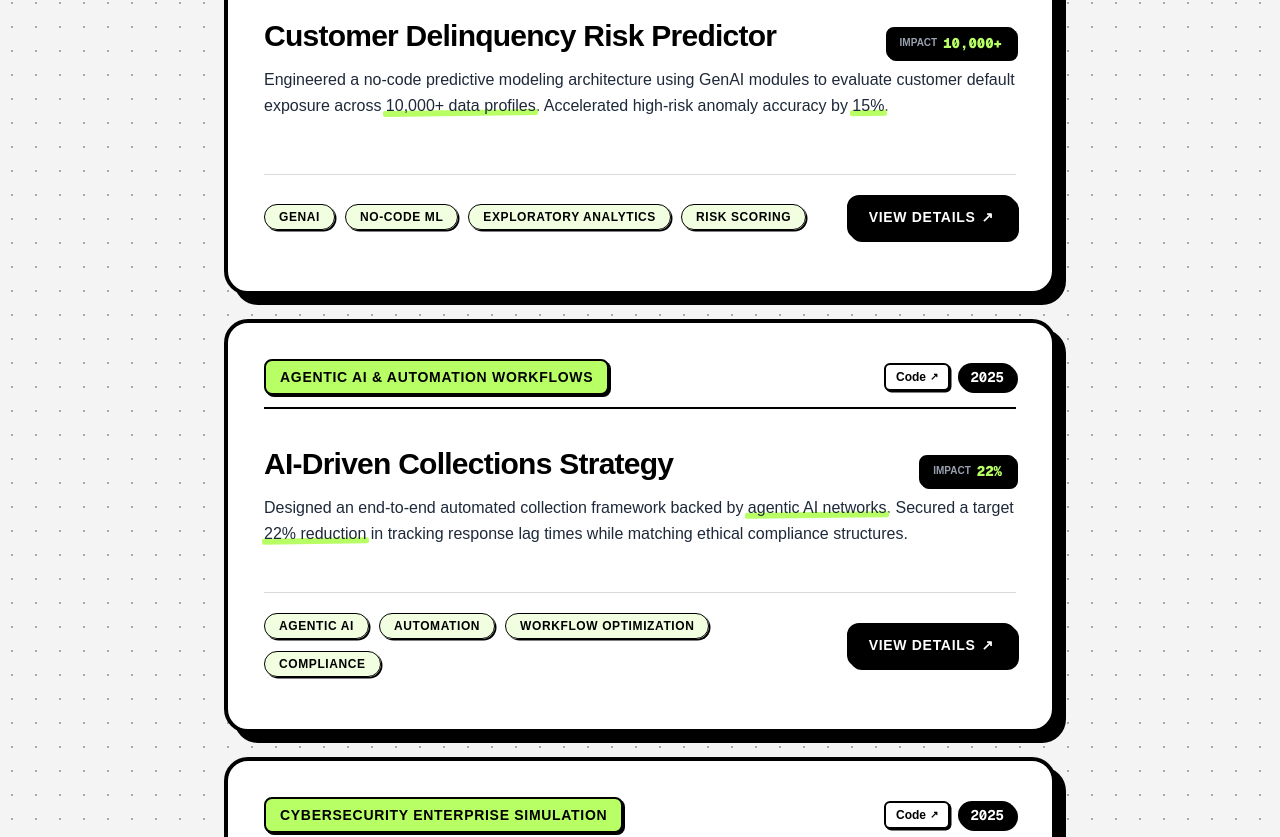
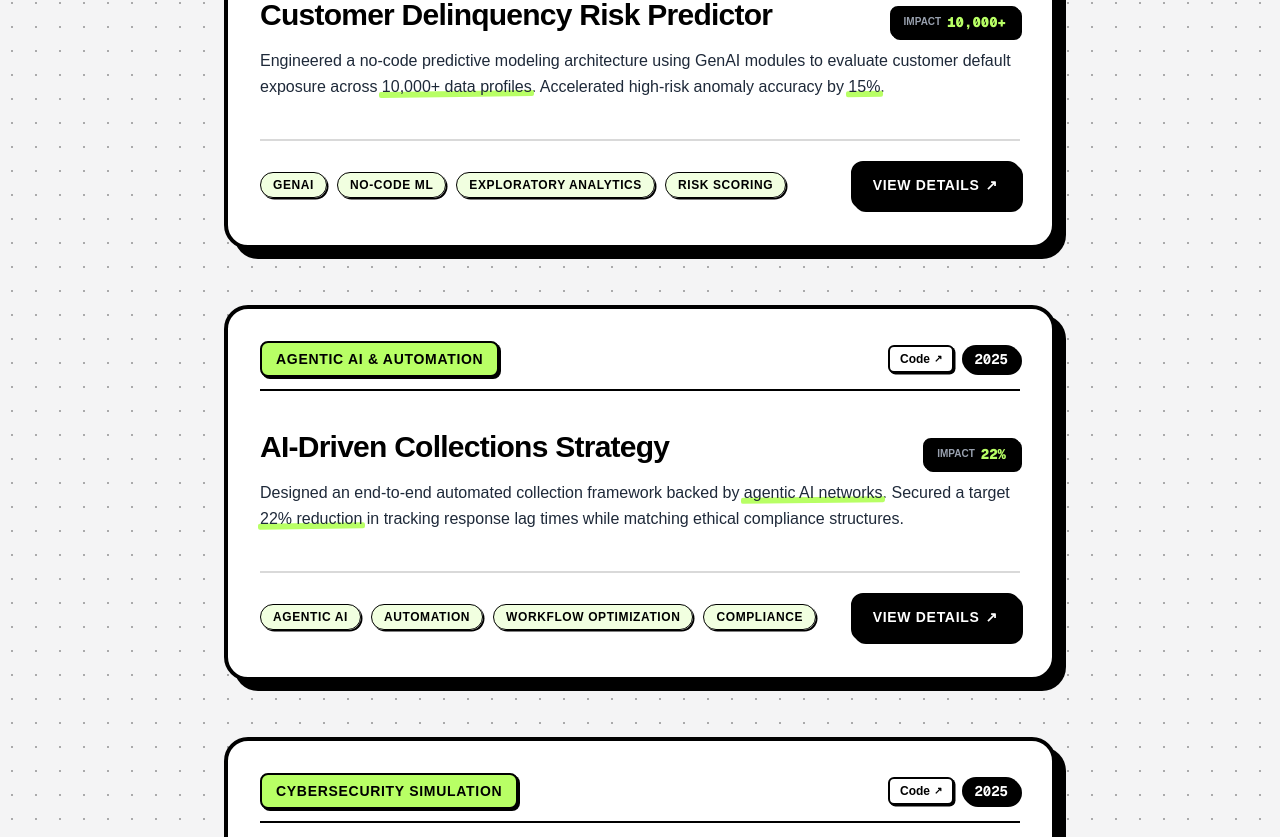
Before and after one commit to shivamjha2o/pf2, a Next.js app: page / in a window 1280 px wide. Shown: the part 2105-2942 px from the top of the page. Built offline with nearby package versions, Linux system fonts and the light colour scheme.

Commit message:
fix(mobile): optimize project card stacking and eliminate mobile scroll vibration

```diff
--- a/src/components/Projects.tsx
+++ b/src/components/Projects.tsx
@@ -43,7 +43,7 @@ const projectsData: ProjectDetail[] = [
   {
     id: 2,
     title: 'AI-Driven Collections Strategy',
-    category: 'Agentic AI & Automation Workflows',
+    category: 'Agentic AI & Automation',
     year: '2025',
     metricValue: 22,
     metricSuffix: '%',
@@ -67,7 +67,7 @@ const projectsData: ProjectDetail[] = [
   {
     id: 3,
     title: 'IAM Security Framework',
-    category: 'Cybersecurity Enterprise Simulation',
+    category: 'Cybersecurity Simulation',
     year: '2025',
     metricValue: 3,
     metricSuffix: ' Domains',
@@ -104,7 +104,7 @@ const Projects = () => {
   };
 
   return (
-    <section id="projects" className="pt-16 pb-28 sm:pt-24 sm:pb-36 bg-transparent text-black relative">
+    <section id="projects" className="pt-14 pb-20 sm:pt-24 sm:pb-32 bg-transparent text-black relative">
       <div className="max-w-4xl mx-auto px-4 sm:px-6 lg:px-8 relative z-10">
 
         {/* Section Header */}
@@ -126,7 +126,7 @@ const Projects = () => {
           whileInView={{ opacity: 1, y: 0 }}
           viewport={{ once: true, margin: "-40px" }}
           transition={{ duration: 0.6, delay: 0.1, ease: "easeOut" }}
-          className="grid grid-cols-2 md:grid-cols-4 gap-3 sm:gap-4 mb-12 sm:mb-16"
+          className="grid grid-cols-2 md:grid-cols-4 gap-3 sm:gap-4 mb-10 sm:mb-14"
         >
           {statsData.map((stat, i) => (
             <StatCard
@@ -145,34 +145,25 @@ const Projects = () => {
           whileInView={{ opacity: 1, y: 0 }}
           viewport={{ once: true, margin: "-50px" }}
           transition={{ duration: 0.6, delay: 0.15, ease: "easeOut" }}
-          className="w-full mb-6 sm:mb-10"
+          className="w-full"
         >
-          <ScrollStack
-            useWindowScroll={true}
-            itemDistance={60}
-            itemScale={0.04}
-            itemStackDistance={25}
-            stackPosition="20%"
-            scaleEndPosition="12%"
-            baseScale={0.9}
-            blurAmount={0}
-          >
-            {projectsData.map((project) => (
-              <ScrollStackItem key={project.id} itemClassName="!my-6">
+          <ScrollStack>
+            {projectsData.map((project, index) => (
+              <ScrollStackItem key={project.id} index={index}>
                 <SpotlightCard
                   enableTilt={true}
-                  maxTilt={7}
-                  spotlightColor="rgba(184, 255, 101, 0.35)"
+                  maxTilt={6}
+                  spotlightColor="rgba(184, 255, 101, 0.3)"
                   className="w-full h-full"
                 >
-                  {/* Uniform Height Flex Layout */}
-                  <div className="flex flex-col justify-between h-full min-h-[360px] sm:min-h-[330px]">
+                  {/* Uniform Height Flex Layout with Responsive Breathing Room */}
+                  <div className="flex flex-col justify-between h-full min-h-[320px] sm:min-h-[300px]">
                     {/* Top Meta Bar with Category, Year & Direct GitHub Repo Badge */}
-                    <div className="flex justify-between items-center gap-2 mb-4 pb-3 border-b-2 border-black">
-                      <span className="text-xs sm:text-sm font-black uppercase tracking-wider text-black bg-[#B8FF65] px-3.5 py-1.5 border-2 border-black rounded-lg shadow-[2px_2px_0px_0px_rgba(0,0,0,1)]">
+                    <div className="flex justify-between items-center gap-2 mb-3 sm:mb-4 pb-3 border-b-2 border-black">
+                      <span className="text-[11px] sm:text-xs md:text-sm font-black uppercase tracking-wider text-black bg-[#B8FF65] px-2.5 sm:px-3.5 py-1 sm:py-1.5 border-2 border-black rounded-lg shadow-[2px_2px_0px_0px_rgba(0,0,0,1)] truncate max-w-[62%] sm:max-w-none">
                         {project.category}
                       </span>
-                      <div className="flex items-center gap-2">
+                      <div className="flex items-center gap-2 shrink-0">
                         <a
                           href={project.githubUrl || "https://github.com/shivamjha2o"}
                           target="_blank"
@@ -183,45 +174,47 @@ const Projects = () => {
                           <span>Code</span>
                           <span className="text-[10px] group-hover/link:translate-x-0.5 group-hover/link:-translate-y-0.5 transition-transform">↗</span>
                         </a>
-                        <span className="font-mono text-xs sm:text-sm font-bold bg-black text-white px-3 py-1 rounded-full shadow-[2px_2px_0px_0px_rgba(0,0,0,1)]">
+                        <span className="font-mono text-xs sm:text-sm font-bold bg-black text-white px-2.5 sm:px-3 py-1 rounded-full shadow-[2px_2px_0px_0px_rgba(0,0,0,1)]">
                           {project.year}
                         </span>
                       </div>
                     </div>
 
                     {/* Title & Metric & Description with Vertical Balance */}
-                    <div className="my-auto py-2">
-                      <div className="flex flex-col sm:flex-row sm:items-baseline justify-between gap-2 mb-2">
-                        <h3 className="text-xl sm:text-3xl font-black tracking-tight">{project.title}</h3>
-                        <div className="bg-black text-[#B8FF65] border-2 border-black px-3 py-1 rounded-lg shadow-[2px_2px_0px_0px_rgba(0,0,0,1)] self-start sm:self-auto shrink-0 flex items-center gap-1.5">
-                          <span className="text-[10px] font-bold uppercase text-gray-400">Impact</span>
+                    <div className="my-auto py-1 sm:py-2">
+                      <div className="flex flex-col sm:flex-row sm:items-baseline justify-between gap-2 mb-2 sm:mb-2.5">
+                        <h3 className="text-lg sm:text-2xl md:text-3xl font-black tracking-tight leading-snug text-black">
+                          {project.title}
+                        </h3>
+                        <div className="bg-black text-[#B8FF65] border-2 border-black px-2.5 sm:px-3 py-1 rounded-lg shadow-[2px_2px_0px_0px_rgba(0,0,0,1)] self-start sm:self-auto shrink-0 flex items-center gap-1.5">
+                          <span className="text-[10px] font-black uppercase text-gray-400">Impact</span>
                           <AnimatedCounter value={project.metricValue} suffix={project.metricSuffix} className="text-xs sm:text-sm" />
                         </div>
                       </div>
-                      <p className="text-gray-800 text-sm sm:text-base font-medium leading-relaxed" dangerouslySetInnerHTML={{ __html: project.desc }}></p>
+                      <p className="text-gray-800 text-[13.5px] sm:text-base font-medium leading-relaxed" dangerouslySetInnerHTML={{ __html: project.desc }}></p>
                     </div>
 
                     {/* Divider Line with Generous Spacing */}
-                    <div className="w-full h-[1.5px] bg-black/15 mt-6 mb-5" />
+                    <div className="w-full h-[1.5px] bg-black/15 my-3.5 sm:my-5" />
 
                     {/* Bottom Tags & Case Study CTA */}
-                    <div className="flex flex-col sm:flex-row sm:items-center justify-between gap-4 pb-2 sm:pb-3">
+                    <div className="flex flex-col sm:flex-row sm:items-center justify-between gap-3.5 sm:gap-4">
                       {/* High-Contrast Enhanced Tag Pills */}
-                      <div className="flex flex-wrap items-center gap-x-2.5 gap-y-3">
+                      <div className="flex flex-wrap items-center gap-1.5 sm:gap-2.5">
                         {project.tags.map(tag => (
                           <span
                             key={tag}
-                            className="bg-[#B8FF65]/20 hover:bg-[#B8FF65] text-black font-extrabold text-[11px] sm:text-xs px-3.5 py-1.5 border border-black rounded-full uppercase tracking-wider transition-all duration-200 shadow-[1.5px_1.5px_0px_0px_rgba(0,0,0,1)] hover:-translate-y-0.5 cursor-default leading-none"
+                            className="bg-[#B8FF65]/20 hover:bg-[#B8FF65] text-black font-extrabold text-[10.5px] sm:text-xs px-3 py-1 sm:py-1.5 border border-black rounded-full uppercase tracking-wider transition-all duration-200 shadow-[1.5px_1.5px_0px_0px_rgba(0,0,0,1)] hover:-translate-y-0.5 cursor-default leading-none"
                           >
                             {tag}
                           </span>
                         ))}
                       </div>
 
-                      {/* View Details Button with External Link Indicator */}
+                      {/* View Details Button */}
                       <button
                         onClick={() => handleOpenDetails(project)}
-                        className="bg-black hover:bg-[#B8FF65] text-white hover:text-black font-black text-xs sm:text-sm uppercase tracking-wider px-5 py-2.5 rounded-xl border-2 border-black transition-colors shadow-[3px_3px_0px_0px_rgba(0,0,0,1)] active:translate-x-0.5 active:translate-y-0.5 self-start sm:self-auto shrink-0 flex items-center gap-1.5 group cursor-pointer"
+                        className="w-full sm:w-auto justify-center bg-black hover:bg-[#B8FF65] text-white hover:text-black font-black text-xs sm:text-sm uppercase tracking-wider px-5 py-2.5 sm:py-3 rounded-xl border-2 border-black transition-all shadow-[3px_3px_0px_0px_rgba(0,0,0,1)] active:translate-x-0.5 active:translate-y-0.5 shrink-0 flex items-center gap-1.5 group cursor-pointer"
                       >
                         <span>View Details</span>
                         <span className="group-hover:translate-x-1 transition-transform">↗</span>
--- a/src/components/ScrollStack.tsx
+++ b/src/components/ScrollStack.tsx
@@ -1,25 +1,42 @@
 "use client";
 
-import React, { useLayoutEffect, useRef, useCallback } from 'react';
+import React from 'react';
 import type { ReactNode } from 'react';
-import Lenis from 'lenis';
 
 export interface ScrollStackItemProps {
   itemClassName?: string;
   children: ReactNode;
+  index?: number;
+  topOffset?: string | number;
 }
 
-export const ScrollStackItem: React.FC<ScrollStackItemProps> = ({ children, itemClassName = '' }) => (
+export const ScrollStackItem: React.FC<ScrollStackItemProps> = ({
+  children,
+  itemClassName = '',
+  index = 0,
+  topOffset
+}) => {
+  // Responsive sticky top offset: ensures cards stack nicely on both mobile and desktop
+  // Card 0 sticks at top, Card 1 stacks slightly below, Card 2 stacks further below
+  const stickyTop =
+    topOffset !== undefined
+      ? typeof topOffset === 'number'
+        ? `${topOffset}px`
+        : topOffset
+      : `calc(clamp(70px, 9vh, 92px) + ${index} * clamp(14px, 2vh, 22px))`;
+
+  return (
     <div
-    className={`scroll-stack-card relative w-full my-6 sm:my-8 p-6 sm:p-9 pb-8 sm:pb-10 rounded-2xl sm:rounded-3xl bg-white border-3 sm:border-4 border-black shadow-[6px_6px_0px_0px_rgba(0,0,0,1)] sm:shadow-[10px_10px_0px_0px_rgba(0,0,0,1)] box-border origin-top will-change-transform ${itemClassName}`.trim()}
+      className={`scroll-stack-card sticky w-full mb-8 sm:mb-14 p-4 sm:p-7 md:p-8 pb-6 sm:pb-8 md:pb-9 rounded-2xl sm:rounded-3xl bg-white border-3 sm:border-4 border-black shadow-[5px_5px_0px_0px_rgba(0,0,0,1)] sm:shadow-[8px_8px_0px_0px_rgba(0,0,0,1)] md:shadow-[10px_10px_0px_0px_rgba(0,0,0,1)] box-border transition-all duration-200 ${itemClassName}`.trim()}
       style={{
-      backfaceVisibility: 'hidden',
-      transformStyle: 'preserve-3d'
+        top: stickyTop,
+        zIndex: 10 + index,
       }}
     >
       {children}
     </div>
   );
+};
 
 interface ScrollStackProps {
   className?: string;
@@ -40,322 +57,20 @@ interface ScrollStackProps {
 const ScrollStack: React.FC<ScrollStackProps> = ({
   children,
   className = '',
-  itemDistance = 100,
-  itemScale = 0.03,
-  itemStackDistance = 30,
-  stackPosition = '20%',
-  scaleEndPosition = '10%',
-  baseScale = 0.85,
-  scaleDuration = 0.5,
-  rotationAmount = 0,
-  blurAmount = 0,
-  useWindowScroll = false,
-  onStackComplete
 }) => {
-  const scrollerRef = useRef<HTMLDivElement>(null);
-  const stackCompletedRef = useRef(false);
-  const animationFrameRef = useRef<number | null>(null);
-  const lenisRef = useRef<Lenis | null>(null);
-  const cardsRef = useRef<HTMLElement[]>([]);
-  const lastTransformsRef = useRef(new Map<number, any>());
-  const isUpdatingRef = useRef(false);
-
-  const calculateProgress = useCallback((scrollTop: number, start: number, end: number) => {
-    if (scrollTop < start) return 0;
-    if (scrollTop > end) return 1;
-    return (scrollTop - start) / (end - start);
-  }, []);
-
-  const parsePercentage = useCallback((value: string | number, containerHeight: number) => {
-    if (typeof value === 'string' && value.includes('%')) {
-      return (parseFloat(value) / 100) * containerHeight;
-    }
-    return parseFloat(value as string);
-  }, []);
-
-  const getScrollData = useCallback(() => {
-    if (useWindowScroll) {
-      return {
-        scrollTop: window.scrollY,
-        containerHeight: window.innerHeight,
-        scrollContainer: document.documentElement
-      };
-    } else {
-      const scroller = scrollerRef.current;
-      return {
-        scrollTop: scroller ? scroller.scrollTop : 0,
-        containerHeight: scroller ? scroller.clientHeight : 0,
-        scrollContainer: scroller
-      };
-    }
-  }, [useWindowScroll]);
-
-  const getElementOffset = useCallback(
-    (element: HTMLElement) => {
-      let top = 0;
-      let el: HTMLElement | null = element;
-      while (el && el !== document.body) {
-        top += el.offsetTop;
-        el = el.offsetParent as HTMLElement | null;
-      }
-      return top;
-    },
-    []
-  );
-
-  const updateCardTransforms = useCallback(() => {
-    if (!cardsRef.current.length || isUpdatingRef.current) return;
-
-    isUpdatingRef.current = true;
-
-    const { scrollTop, containerHeight } = getScrollData();
-    const stackPositionPx = parsePercentage(stackPosition, containerHeight);
-    const scaleEndPositionPx = parsePercentage(scaleEndPosition, containerHeight);
-
-    // Calculate the scroll point where the entire stack finishes assembly
-    const lastCard = cardsRef.current[cardsRef.current.length - 1];
-    const lastCardTop = lastCard ? getElementOffset(lastCard) : 0;
-    const stackEndScroll = lastCard
-      ? lastCardTop - stackPositionPx - itemStackDistance * (cardsRef.current.length - 1)
-      : 0;
-
-    cardsRef.current.forEach((card, i) => {
-      if (!card) return;
-
-      const cardTop = getElementOffset(card);
-      const triggerStart = cardTop - stackPositionPx - itemStackDistance * i;
-      const triggerEnd = cardTop - scaleEndPositionPx;
-      const pinStart = triggerStart;
-      const pinEnd = stackEndScroll;
-
-      const scaleProgress = calculateProgress(scrollTop, triggerStart, triggerEnd);
-      const targetScale = baseScale + i * itemScale;
-      const scale = 1 - scaleProgress * (1 - targetScale);
-      const rotation = rotationAmount ? i * rotationAmount * scaleProgress : 0;
-
-      let blur = 0;
-      if (blurAmount) {
-        let topCardIndex = 0;
-        for (let j = 0; j < cardsRef.current.length; j++) {
-          const jCardTop = getElementOffset(cardsRef.current[j]);
-          const jTriggerStart = jCardTop - stackPositionPx - itemStackDistance * j;
-          if (scrollTop >= jTriggerStart) {
-            topCardIndex = j;
-          }
-        }
-
-        if (i < topCardIndex) {
-          const depthInStack = topCardIndex - i;
-          blur = Math.max(0, depthInStack * blurAmount);
-        }
-      }
-
-      let translateY = 0;
-      if (scrollTop >= pinStart && scrollTop <= pinEnd) {
-        translateY = scrollTop - cardTop + stackPositionPx + itemStackDistance * i;
-      } else if (scrollTop > pinEnd) {
-        translateY = pinEnd - cardTop + stackPositionPx + itemStackDistance * i;
-      }
-
-      const newTransform = {
-        translateY: Math.round(translateY * 100) / 100,
-        scale: Math.round(scale * 1000) / 1000,
-        rotation: Math.round(rotation * 100) / 100,
-        blur: Math.round(blur * 100) / 100
-      };
-
-      const lastTransform = lastTransformsRef.current.get(i);
-      const hasChanged =
-        !lastTransform ||
-        Math.abs(lastTransform.translateY - newTransform.translateY) > 0.1 ||
-        Math.abs(lastTransform.scale - newTransform.scale) > 0.001 ||
-        Math.abs(lastTransform.rotation - newTransform.rotation) > 0.1 ||
-        Math.abs(lastTransform.blur - newTransform.blur) > 0.1;
-
-      if (hasChanged) {
-        const transform = `translate3d(0, ${newTransform.translateY}px, 0) scale(${newTransform.scale}) rotate(${newTransform.rotation}deg)`;
-        const filter = newTransform.blur > 0 ? `blur(${newTransform.blur}px)` : '';
-
-        card.style.transform = transform;
-        if (blurAmount) {
-          card.style.filter = filter;
-        }
-
-        lastTransformsRef.current.set(i, newTransform);
-      }
-    });
-
-    if (scrollTop >= stackEndScroll && !stackCompletedRef.current) {
-      stackCompletedRef.current = true;
-      onStackComplete?.();
-    } else if (scrollTop < stackEndScroll && stackCompletedRef.current) {
-      stackCompletedRef.current = false;
-    }
-
-    isUpdatingRef.current = false;
-  }, [
-    baseScale,
-    blurAmount,
-    calculateProgress,
-    getElementOffset,
-    getScrollData,
-    itemScale,
-    itemStackDistance,
-    onStackComplete,
-    parsePercentage,
-    rotationAmount,
-    scaleEndPosition,
-    stackPosition
-  ]);
-
-  const setupLenis = useCallback(() => {
-    if (useWindowScroll) {
-      const lenis = new Lenis({
-        duration: 1.2,
-        easing: t => Math.min(1, 1.001 - Math.pow(2, -10 * t)),
-        orientation: 'vertical',
-        gestureOrientation: 'vertical',
-        smoothWheel: true,
-        wheelMultiplier: 1,
-        touchMultiplier: 2,
-        infinite: false
-      });
-
-      lenisRef.current = lenis;
-
-      const raf = (time: number) => {
-        lenis.raf(time);
-        animationFrameRef.current = requestAnimationFrame(raf);
-      };
-
-      animationFrameRef.current = requestAnimationFrame(raf);
-
-      lenis.on('scroll', () => {
-        updateCardTransforms();
-      });
-
-      return () => {
-        if (animationFrameRef.current) {
-          cancelAnimationFrame(animationFrameRef.current);
-        }
-        lenis.destroy();
-      };
-    } else {
-      const scroller = scrollerRef.current;
-      if (!scroller) return;
-
-      const lenis = new Lenis({
-        wrapper: scroller,
-        content: scroller.querySelector('.scroll-stack-inner') as HTMLElement,
-        duration: 1.2,
-        easing: t => Math.min(1, 1.001 - Math.pow(2, -10 * t)),
-        orientation: 'vertical',
-        gestureOrientation: 'vertical',
-        smoothWheel: true,
-        wheelMultiplier: 1,
-        touchMultiplier: 2,
-        infinite: false
-      });
-
-      lenisRef.current = lenis;
-
-      const raf = (time: number) => {
-        lenis.raf(time);
-        animationFrameRef.current = requestAnimationFrame(raf);
-      };
-
-      animationFrameRef.current = requestAnimationFrame(raf);
-
-      lenis.on('scroll', () => {
-        updateCardTransforms();
-      });
-
-      return () => {
-        if (animationFrameRef.current) {
-          cancelAnimationFrame(animationFrameRef.current);
-        }
-        lenis.destroy();
-      };
-    }
-  }, [useWindowScroll, updateCardTransforms]);
-
-  useLayoutEffect(() => {
-    const scroller = useWindowScroll ? document.documentElement : scrollerRef.current;
-    if (!scroller) return;
-
-    const cards = Array.from(
-      useWindowScroll
-        ? document.querySelectorAll('.scroll-stack-card')
-        : scroller.querySelectorAll('.scroll-stack-card')
-    ) as HTMLElement[];
-
-    cardsRef.current = cards;
-    const transformsCache = lastTransformsRef.current;
-
-    cards.forEach((card, i) => {
-      if (i < cards.length - 1) {
-        card.style.marginBottom = `${itemDistance}px`;
-      }
-      card.style.willChange = 'transform';
-      card.style.transformOrigin = 'top center';
-    });
-
-    setupLenis();
-    updateCardTransforms();
-
-    return () => {
-      if (animationFrameRef.current) {
-        cancelAnimationFrame(animationFrameRef.current);
-      }
-      if (lenisRef.current) {
-        lenisRef.current.destroy();
-      }
-      stackCompletedRef.current = false;
-      cardsRef.current = [];
-      transformsCache.clear();
-      isUpdatingRef.current = false;
-    };
-  }, [
-    itemDistance,
-    itemScale,
-    itemStackDistance,
-    stackPosition,
-    scaleEndPosition,
-    baseScale,
-    scaleDuration,
-    rotationAmount,
-    blurAmount,
-    useWindowScroll,
-    onStackComplete,
-    setupLenis,
-    updateCardTransforms
-  ]);
-
-  if (useWindowScroll) {
-    return (
-      <div className={`scroll-stack-wrapper relative w-full ${className}`.trim()}>
-        <div className="scroll-stack-inner w-full">
-          {children}
-        </div>
-      </div>
-    );
-  }
+  const childArray = React.Children.toArray(children);
 
   return (
-    <div
-      className={`relative w-full h-full overflow-y-auto overflow-x-visible ${className}`.trim()}
-      ref={scrollerRef}
-      style={{
-        overscrollBehavior: 'contain',
-        WebkitOverflowScrolling: 'touch',
-        scrollBehavior: 'smooth',
-        WebkitTransform: 'translateZ(0)',
-        transform: 'translateZ(0)',
-        willChange: 'scroll-position'
-      }}
-    >
-      <div className="scroll-stack-inner pt-[10vh] px-4 sm:px-8 pb-[30rem] min-h-screen">
-        {children}
+    <div className={`scroll-stack-wrapper relative w-full pb-6 sm:pb-12 ${className}`.trim()}>
+      <div className="scroll-stack-inner w-full flex flex-col">
+        {childArray.map((child, index) => {
+          if (React.isValidElement<ScrollStackItemProps>(child)) {
+            return React.cloneElement(child, {
+              index: child.props.index ?? index,
+            });
+          }
+          return child;
+        })}
       </div>
     </div>
   );
--- a/src/components/SpotlightCard.tsx
+++ b/src/components/SpotlightCard.tsx
@@ -1,6 +1,6 @@
 "use client";
 
-import React, { useRef, useState, useCallback } from "react";
+import React, { useRef, useState, useCallback, useEffect } from "react";
 
 interface SpotlightCardProps extends React.HTMLAttributes<HTMLDivElement> {
   children: React.ReactNode;
@@ -25,10 +25,17 @@ export default function SpotlightCard({
   const [mousePos, setMousePos] = useState({ x: 0, y: 0 });
   const [isHovered, setIsHovered] = useState(false);
   const [tilt, setTilt] = useState({ rotateX: 0, rotateY: 0 });
+  const [supportsHover, setSupportsHover] = useState(false);
+
+  useEffect(() => {
+    if (typeof window !== "undefined") {
+      setSupportsHover(window.matchMedia("(hover: hover) and (pointer: fine)").matches);
+    }
+  }, []);
 
   const handleMouseMove = useCallback(
     (e: React.MouseEvent<HTMLDivElement>) => {
-      if (!cardRef.current) return;
+      if (!supportsHover || !cardRef.current) return;
       const rect = cardRef.current.getBoundingClientRect();
       const x = e.clientX - rect.left;
       const y = e.clientY - rect.top;
@@ -43,17 +50,23 @@ export default function SpotlightCard({
         setTilt({ rotateX, rotateY });
       }
     },
-    [enableTilt, maxTilt]
+    [enableTilt, maxTilt, supportsHover]
   );
 
   const handleMouseEnter = () => {
+    if (supportsHover) {
       setIsHovered(true);
+    }
   };
 
   const handleMouseLeave = () => {
+    if (supportsHover) {
       setIsHovered(false);
       setTilt({ rotateX: 0, rotateY: 0 });
+    }
   };
+
+  const shouldApplyTilt = supportsHover && enableTilt && isHovered;
 
   return (
     <div
@@ -62,7 +75,7 @@ export default function SpotlightCard({
       onMouseEnter={handleMouseEnter}
       onMouseLeave={handleMouseLeave}
       style={{
-        perspective: enableTilt ? 1000 : undefined,
+        perspective: supportsHover && enableTilt ? 1000 : undefined,
         ...style,
       }}
       className={`relative ${className}`}
@@ -70,16 +83,16 @@ export default function SpotlightCard({
     >
       <div
         style={{
-          transform:
-            enableTilt && isHovered
+          transform: shouldApplyTilt
             ? `rotateX(${tilt.rotateX.toFixed(2)}deg) rotateY(${tilt.rotateY.toFixed(2)}deg) scale3d(${scale}, ${scale}, ${scale})`
-              : "rotateX(0deg) rotateY(0deg) scale3d(1, 1, 1)",
+            : "none",
           transition: isHovered ? "transform 0.08s ease-out" : "transform 0.4s ease-out",
-          transformStyle: "preserve-3d",
+          transformStyle: supportsHover ? "preserve-3d" : "flat",
         }}
         className="w-full h-full relative rounded-[inherit]"
       >
-        {/* Spotlight Radial Gradient Overlay */}
+        {/* Spotlight Radial Gradient Overlay - only on hover-capable desktop */}
+        {supportsHover && (
           <div
             className="pointer-events-none absolute inset-0 transition-opacity duration-300 rounded-[inherit] overflow-hidden"
             style={{
@@ -88,6 +101,7 @@ export default function SpotlightCard({
               zIndex: 1,
             }}
           />
+        )}
 
         {/* Card Content Container */}
         <div className="relative z-10 w-full h-full rounded-[inherit]">
```
Lines whose indentation alone changed are shown as unchanged.
